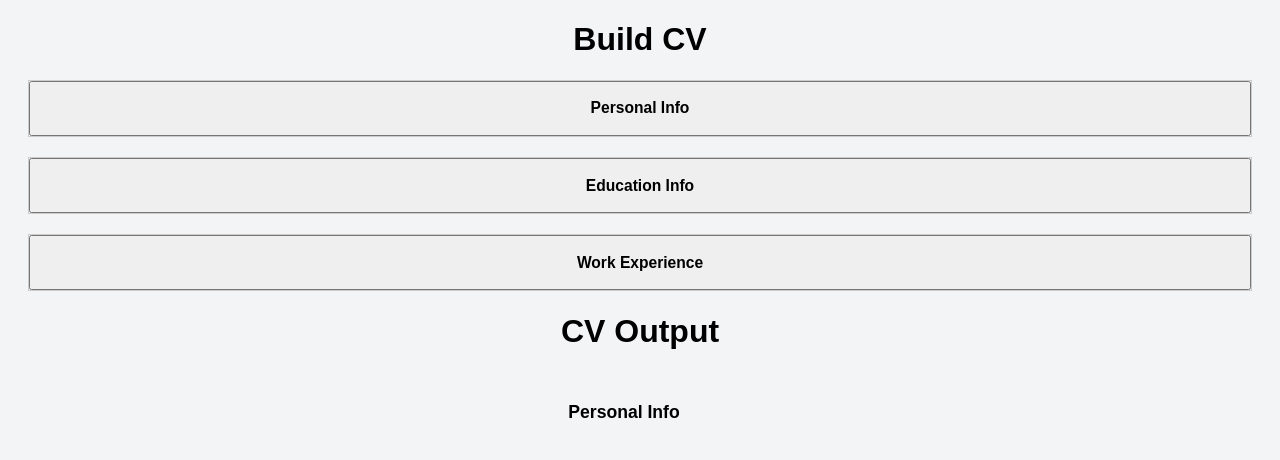
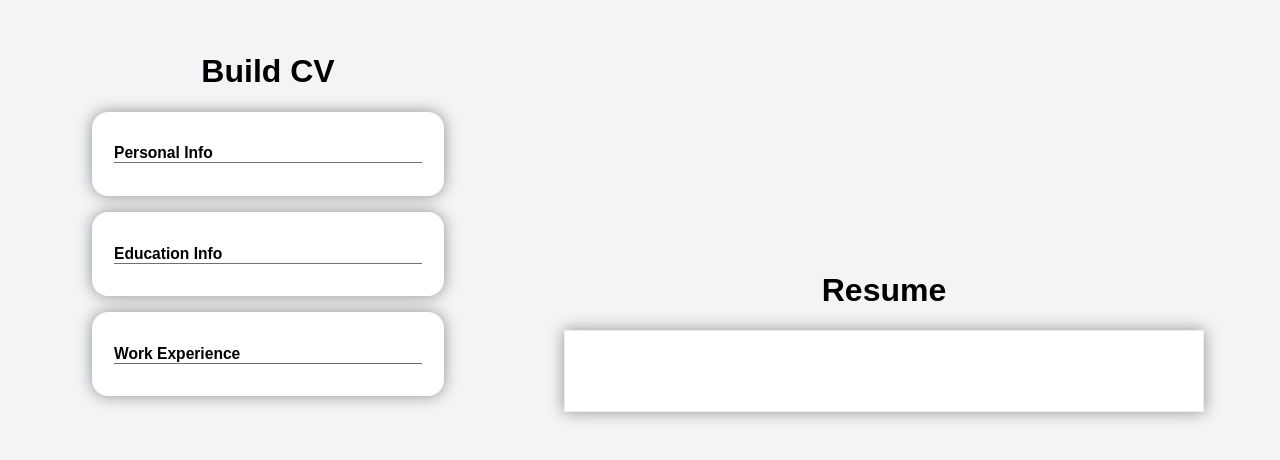
Before and after one commit to furkanssarri/cv-builder, a React (Vite) app: page / in a window 1280 px wide. Shown: the top 460 px of the page. Built offline with nearby package versions, Linux system fonts and the light colour scheme.

Commit message:
style: general styling. more to come Soon™.

```diff
--- a/src/App.css
+++ b/src/App.css
@@ -12,10 +12,15 @@
 .container {
   display: flex;
   flex-direction: column;
-  justify-content: center;
+  justify-content: space-around;
   text-align: center;
+  align-items: center;
   margin: 1rem;
   padding: 1rem;
+}
+
+#form-area {
+  width: 30vw;
 }
 
 #form-area section {
@@ -24,6 +29,11 @@
   padding: 1rem;
   box-shadow: 0px 0px 15px 0px #00000069;
   border-radius: 16px;
+}
+
+#resume-area {
+  width: 50vw;
+  align-self: flex-end;
 }
 
 .accordion-content {
@@ -86,8 +96,8 @@ form textarea {
 @media screen and (max-width: 320px) {
   .container {
     width: 100%;
-    /* margin: calc(0.3rem + 1vw);
-    padding: calc(0.3rem + 1vw); */
+    margin: calc(0.3rem + 1vw);
+    padding: calc(0.3rem + 1vw);
     margin: 0;
     padding: 0;
   }
--- a/src/App.jsx
+++ b/src/App.jsx
@@ -47,6 +47,8 @@ function App() {
 
   return (
     <div className="App">
+      <div className="container">
+        <div id="form-area">
           <h1>Build CV</h1>
           <FormContainer
             setPersonalInfo={setPersonalInfo}
@@ -55,8 +57,10 @@ function App() {
             editingIndex={editingIndex}
             setEditingIndex={setEditingIndex}
           />
+        </div>
 
-      <h1>CV Output</h1>
+        <div id="resume-area">
+          <h1>Resume</h1>
           <Resume
             personalInfo={personalInfo}
             educationInfo={educationInfo}
@@ -65,6 +69,8 @@ function App() {
             handleDeleteEntry={handleDeleteEntry}
           />
         </div>
+      </div>
+    </div>
   );
 }
 
--- a/src/components/form/Form.css
+++ b/src/components/form/Form.css
@@ -2,8 +2,13 @@ section {
   display: flex;
   flex-direction: column;
   gap: 1rem;
-  border: 1px solid #ccc;
-  margin: 20px;
+  background-color: #fff;
+  max-width: 30vw;
+}
+
+section button {
+  background-color: #fff;
+  border: none;
 }
 
 .shown {
--- a/src/components/output/OutputSection.jsx
+++ b/src/components/output/OutputSection.jsx
@@ -13,14 +13,17 @@ const OutputSection = ({
         <>
           <h2>Personal Info</h2>
           {personalInfo.map((person, index) => (
+            <>
               <div className="personal-data-row" id="0" key={index}>
-              <h4>{`${person.firstName} ${person.lastName}`}</h4>
+                <p>{`${person.firstName} ${person.lastName}`}</p>
                 <span className="contact-info">
                   <a href={`mailto:${person.email}`}>{person.email}</a>
                 </span>
                 <span className="contact-info">
                   <a href={`tel:${person.phone}`}>{person.phone}</a>
                 </span>
+              </div>
+              <div className="buttons">
                 <button
                   id="edit"
                   onClick={() => handleEditEntry("Personal Info", index)}
@@ -34,6 +37,7 @@ const OutputSection = ({
                   Remove
                 </button>
               </div>
+            </>
           ))}
         </>
       )}
@@ -43,19 +47,13 @@ const OutputSection = ({
           <h2>Education</h2>
           {educationInfo.map((edu, index) => (
             <div className="data-row" id={index} key={index}>
-              <div className="entry">
-                <strong>Institution: </strong>
-                {edu.institution}
-              </div>
-              <div className="entry">
-                <strong>Degree: </strong>
-                {edu.degree}
-              </div>
-              <div className="entry">
-                <strong>Years: </strong>
+              <div className="entry">{edu.degree}</div>
+              <div className="entry">{edu.institution}</div>
+              <div className="entry years">
                 {edu.startYear} - {edu.endYear}
               </div>
               <hr />
+              <div className="buttons">
                 <button
                   id="edit"
                   onClick={() => handleEditEntry("Education Info", index)}
@@ -69,6 +67,7 @@ const OutputSection = ({
                   Remove
                 </button>
               </div>
+            </div>
           ))}
         </>
       )}
@@ -78,23 +77,14 @@ const OutputSection = ({
           <h2>Experience</h2>
           {workInfo.map((exp, index) => (
             <div className="data-row" id={index} key={index}>
-              <div className="entry">
-                <strong>Company: </strong>
-                {exp.company}
-              </div>
-              <div className="entry">
-                <strong>Position: </strong>
-                {exp.position}
-              </div>
-              <div className="entry">
-                <strong>Job Description: </strong>
-                {exp.description}
-              </div>
-              <div className="entry">
-                <strong>Years: </strong>
+              <div className="entry">{exp.company}</div>
+              <div className="entry">{exp.position}</div>
+              <div className="entry">{exp.description}</div>
+              <div className="entry years">
                 {exp.startYear} - {exp.endYear}
               </div>
               <hr />
+              <div className="buttons">
                 <button
                   id="edit"
                   onClick={() => handleEditEntry("Work Experience", index)}
@@ -108,6 +98,7 @@ const OutputSection = ({
                   Remove
                 </button>
               </div>
+            </div>
           ))}
         </>
       )}
--- a/src/components/output/Resume.jsx
+++ b/src/components/output/Resume.jsx
@@ -9,8 +9,7 @@ const Resume = ({
   handleDeleteEntry,
 }) => {
   return (
-    <div className="container">
-      <h2>Personal Info</h2>
+    <div className="wrapper">
       <OutputSection
         personalInfo={personalInfo}
         educationInfo={educationInfo}
--- a/src/components/output/resume.css
+++ b/src/components/output/resume.css
@@ -1,3 +1,25 @@
+.display-info {
+  border: 1px solid #ededed;
+  box-shadow: 0px 0px 15px 0px #00000069;
+  background-color: #fff;
+  padding: 2.5rem;
+}
+
+.display-info h2:first-child {
+  border: none;
+  text-align: center;
+}
+
+.display-info h1,
+h2,
+h3,
+h4,
+h5,
+h6 {
+  text-align: left;
+  border-bottom: 1px solid #707070;
+}
+
 .personal-data-row {
   display: flex;
   flex-direction: row;
@@ -14,7 +36,6 @@
 .data-row {
   display: flex;
   flex-direction: column;
-  /* align-items: center; */
   justify-content: space-around;
 }
 
@@ -25,6 +46,10 @@
   padding: 0.5rem;
 }
 
-.entry:last-of-type {
-  border-bottom: 1px solid #000;
+.years {
+  align-self: flex-end;
 }
+
+.buttons {
+  align-self: end;
+}
```
Lines whose indentation alone changed are shown as unchanged.
